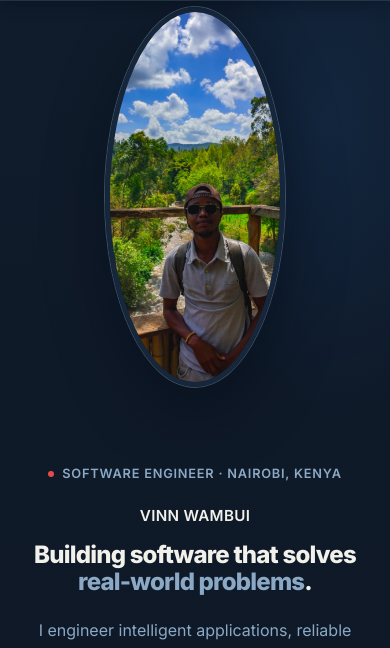
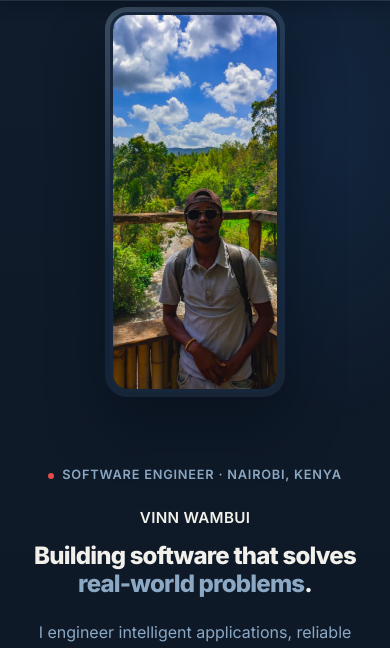
Before and after one commit to VINN5/P.portfolio, a Flask app: page / in a window 390 px wide. Shown: the part 77-725 px from the top of the page. Run offline with Flask 3, Linux system fonts and the light colour scheme.

Commit message:
Change of colors

```diff
--- a/templates/home.html
+++ b/templates/home.html
@@ -82,17 +82,28 @@
     .hero-portrait-wrap {
         position: relative;
         display: inline-block;
+        /* Soft outer glow ring */
+        padding: 6px;
+        border-radius: 28px;
+        background: linear-gradient(
+            145deg,
+            rgba(139, 169, 197, 0.35),
+            rgba(36, 90, 155, 0.15) 50%,
+            rgba(139, 169, 197, 0.08)
+        );
+        box-shadow: 0 28px 56px rgba(4, 10, 20, 0.45);
     }
 
     .hero-portrait {
-        width: min(380px, 100%);
-        aspect-ratio: 1;
+        display: block;
+        width: min(340px, 78vw);
+        aspect-ratio: 4 / 5;
         object-fit: cover;
-        border-radius: 50%;
-        border: 8px solid var(--surface);
-        box-shadow:
-            0 0 0 1px var(--border-strong),
-            0 24px 56px rgba(4, 10, 20, 0.5);
+        /* Bias crop toward face (upper-middle of typical outdoor portraits) */
+        object-position: center 22%;
+        border-radius: 22px;
+        border: 3px solid var(--surface);
+        background: var(--navy-deep);
     }
 
     .hero-location {
@@ -291,10 +302,12 @@
             padding-bottom: 2.5rem;
         }
 
+        .hero-portrait-wrap {
+            margin-bottom: 0.5rem;
+        }
+
         .hero-portrait {
-            width: min(280px, 72vw);
-            border-width: 6px;
-            margin-bottom: 1.5rem;
+            width: min(260px, 62vw);
         }
     }
 
@@ -321,6 +334,19 @@
         .section-title {
             font-size: 1.75rem !important;
         }
+
+        .hero-portrait {
+            width: min(220px, 58vw);
+        }
+
+        .hero-portrait-wrap {
+            border-radius: 22px;
+            padding: 5px;
+        }
+
+        .hero-portrait {
+            border-radius: 18px;
+        }
     }
 
     @media (max-width: 575.98px) {
@@ -330,8 +356,7 @@
         }
 
         .hero-portrait {
-            width: min(220px, 68vw);
-            border-width: 5px;
+            width: min(200px, 55vw);
         }
 
         .hero h1 {
@@ -345,7 +370,7 @@
 
     @media (max-width: 400px) {
         .hero-portrait {
-            width: 180px;
+            width: 170px;
         }
 
         .hero h1 {
```
